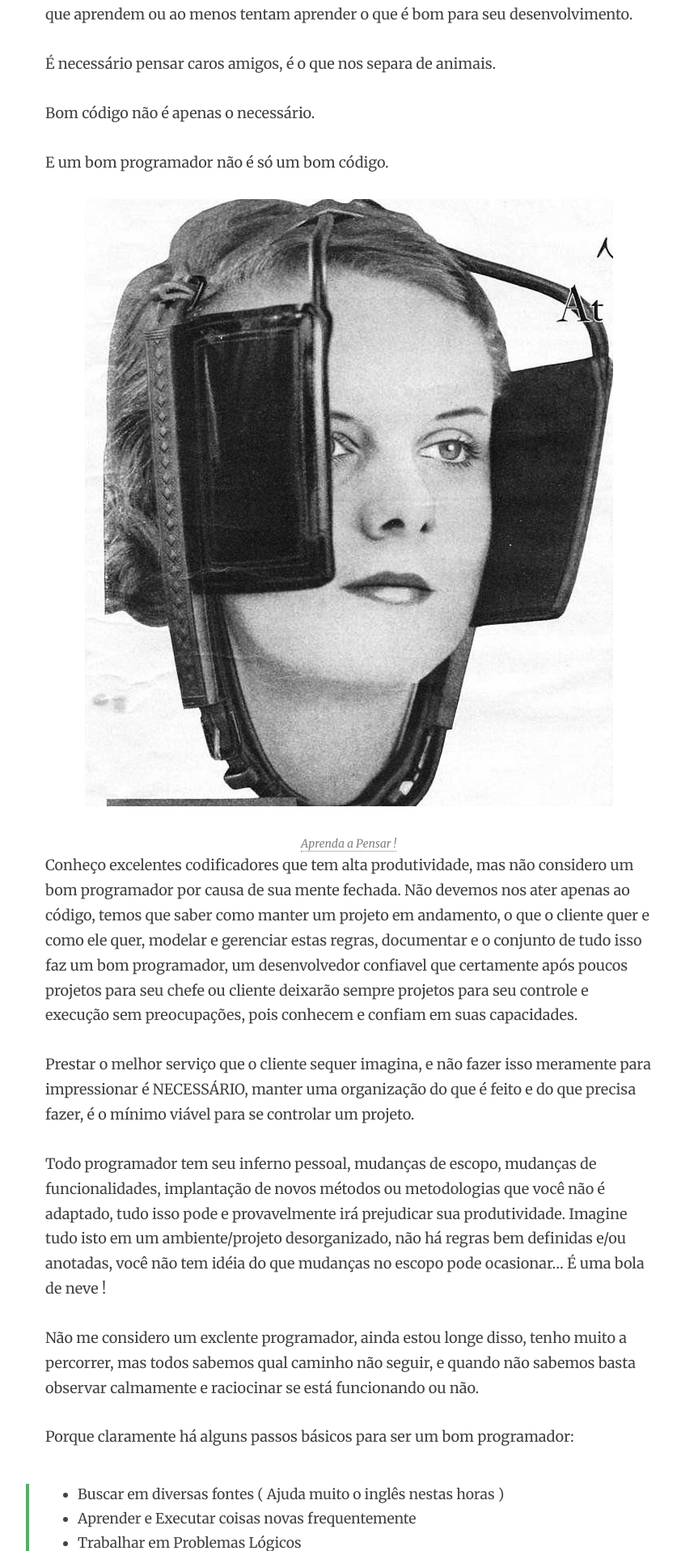
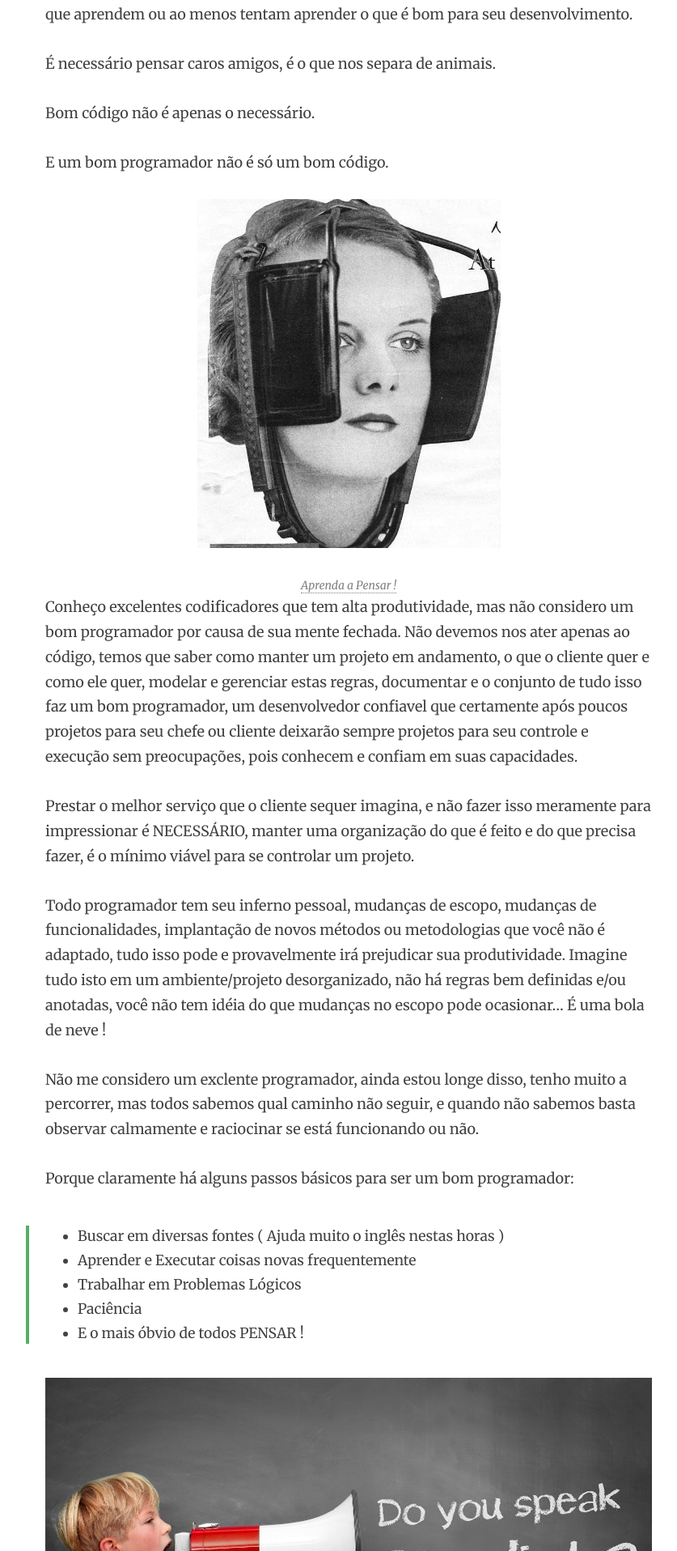
Before and after one commit to jhoemrs/old_theme, a Jekyll site: the page built from _posts/2016-03-15-preguicaDePensar.md, in a window 1280 px wide. Shown: the part 1220-3136 px from the top of the page at 81% size, without its empty margins (209-1046 px from the left). Built offline with Jekyll 4.4.1, drawn with Linux system fonts in a browser that asks for light colours; nearby versions of some CDN libraries; comment, search, counter and statistics services are not loaded.

Commit message:
Fix Tamanho Imagem.

```diff
--- a/_posts/2016-03-15-preguicaDePensar.md
+++ b/_posts/2016-03-15-preguicaDePensar.md
@@ -29,7 +29,7 @@ Bom código não é apenas o necessário.
 
 E um bom programador não é só um bom código.
 <figure>
-	<img src="{{ site.url }}/images/postagens/preguicaDePensar/antolho.jpg">
+	<img height="50%" width="50%" src="{{ site.url }}/images/postagens/preguicaDePensar/antolho.jpg">
 	<figcaption><a data-toggle="tooltip" title="Tire isso do seu rosto !">Aprenda a Pensar !</a></figcaption>
 </figure>
 Conheço excelentes codificadores que tem alta produtividade, mas não considero um bom programador por causa de sua mente fechada.
```
